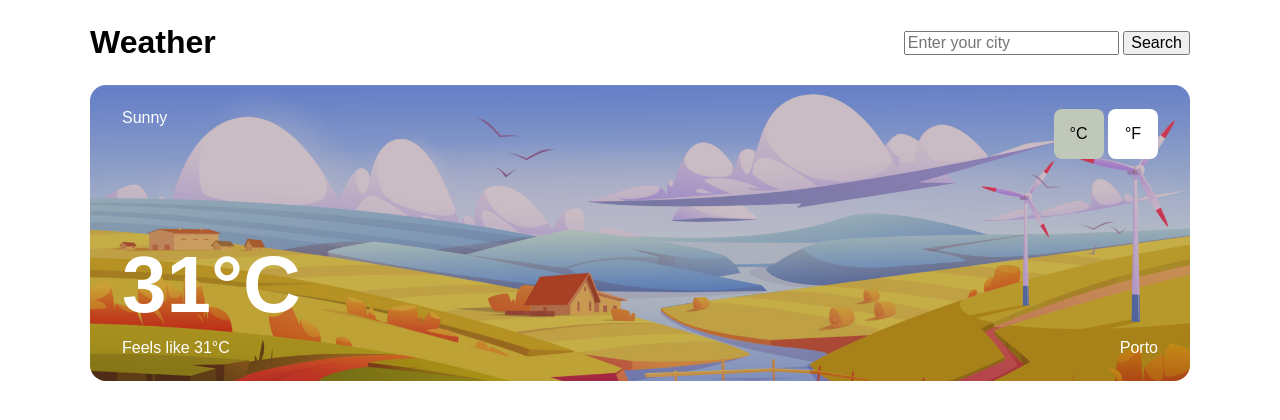
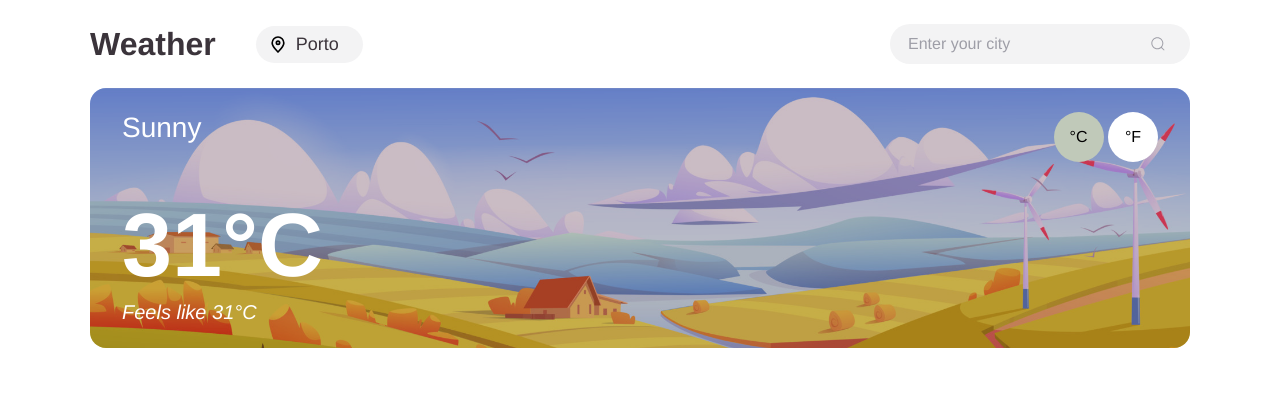
Before and after one commit to victoria-mali/odin-weather-app, a website built with webpack: page src/template.html in a window 1280 px wide. Built offline with nearby package versions, Linux system fonts and the light colour scheme.

Commit message:
Style the header & font sizes

```diff
--- a/src/dom.js
+++ b/src/dom.js
@@ -11,23 +11,24 @@ import wind from "./img/wind.jpg";
 const weatherImages = {
   "clear-day": clearDay,
   "partly-cloudy-day": partlyCloudyDay,
-  rain: rain,
+  "rain": rain,
   "clear-night": clearNight,
-  snow: snow,
-  fog: fog,
+  "snow": snow,
+  "fog": fog,
   "partly-cloudy-night": partlyCloudyNight,
-  cloudy: cloudy,
-  wind: wind,
+  "cloudy": cloudy,
+  "wind": wind,
 };
 
 const elements = {
   tempInfoDiv: document.querySelector(".temperature-info"),
+  searchContainer: document.querySelector(".search-container"),
   searchBar: document.getElementById("city-search"),
   searchBtn: document.querySelector(".search-btn"),
   temperature: document.querySelector(".temperature"),
   conditions: document.querySelector(".conditions"),
   feelslike: document.querySelector(".temp-feels-like"),
-  location: document.querySelector(".location"),
+  locationText: document.querySelector(".location-text"),
   celsiusBtn: document.querySelector(".celsius-btn"),
   fahrenheitBtn: document.querySelector(".fahrenheit-btn"),
 };
@@ -68,8 +69,7 @@ function renderWeather(weatherObj) {
   }
   elements.conditions.textContent = weatherObj.conditions;
   let initializedLocation = capitalizeNames(weatherObj.location);
-  elements.location.textContent = initializedLocation;
-  // weatherObj.location.charAt(0).toUpperCase() + weatherObj.location.slice(1);
+  elements.locationText.textContent = initializedLocation;
 
   let icon = weatherObj.icon;
   let backgroundImg = weatherImages[icon];
--- a/src/events.js
+++ b/src/events.js
@@ -1,9 +1,8 @@
 import { elements, renderWeather, throwError } from "./dom.js";
 import { processWeatherData } from "./api.js";
 
-async function showWeather() {
-  let searchValue = elements.searchBar.value;
-  let weatherObj = await processWeatherData(searchValue);
+async function showWeather(location) {
+  let weatherObj = await processWeatherData(location);
   if (!weatherObj) {
     throwError();
   } else {
@@ -11,18 +10,25 @@ async function showWeather() {
   }
 }
 
-elements.searchBtn.addEventListener("click", showWeather);
+elements.searchBtn.addEventListener("click", (e) => {
+  let searchValue = elements.searchBar.value;
+  showWeather(searchValue);
+});
 
 elements.celsiusBtn.addEventListener("click", (e) => {
   elements.celsiusBtn.classList.add("active-btn");
   elements.fahrenheitBtn.classList.remove("active-btn");
-  showWeather();
+  let currentLocation = elements.locationText.textContent;
+
+  showWeather(currentLocation);
 });
 
 elements.fahrenheitBtn.addEventListener("click", (e) => {
   elements.celsiusBtn.classList.remove("active-btn");
   elements.fahrenheitBtn.classList.add("active-btn");
-  showWeather();
+  let currentLocation = elements.locationText.textContent;
+
+  showWeather(currentLocation);
 });
 
 /* document.addEventListener("DOMContentLoaded", async function (e) {
--- a/src/styles.css
+++ b/src/styles.css
@@ -1,8 +1,11 @@
+:root {
+  --color-text: #3b343b;
+}
+
 *,
 *::before,
 *::after {
   box-sizing: border-box;
-  font-family: Arial, Helvetica, sans-serif;
 }
 
 *:not(dialog) {
@@ -47,9 +50,18 @@ h6 {
   text-wrap: balance;
 }
 
+body {
+  color: var(--color-text);
+  font-family: Helvetica, Arial, sans-serif;
+}
+
 .container {
   width: 1100px;
   margin: 24px auto;
+}
+
+h1 {
+  font-weight: 600;
 }
 
 .header {
@@ -57,6 +69,77 @@ h6 {
   justify-content: space-between;
   align-items: center;
   margin-bottom: 24px;
+}
+
+.header-left {
+    display: flex;
+    gap: 40px;
+}
+
+.location {
+    background-color: #f3f3f4;
+    border-radius: 24px;
+    padding: 8px 24px;
+    padding-left: 12px;
+    display: flex;
+    gap: 8px;
+}
+
+.location-icon {
+    width: 20px;
+}
+
+.location-text {
+    font-size: 18px;
+    color: var(--color-text);
+}
+
+.search-container {
+  display: flex;
+  line-height: 28px;
+  align-items: center;
+  position: relative;
+}
+
+.search {
+  width: 300px;
+  height: 40px;
+  line-height: 28px;
+  padding: 0 1rem;
+  padding-right: 2.5rem;
+  border: 2px solid transparent;
+  border-radius: 24px;
+  outline: none;
+  background-color: #f3f3f4;
+  color: #0d0c22;
+  transition: 0.3s ease;
+}
+
+.search::placeholder {
+  color: #9e9ea7;
+}
+
+.search:focus,
+search:hover {
+  outline: none;
+  border-color: rgba(0, 48, 73, 0.4);
+  background-color: #fff;
+  box-shadow: 0 0 0 4px rgb(0 48 73 / 10%);
+}
+
+.search-btn {
+  position: absolute;
+  right: 1rem;
+  background-color: transparent;
+  border: none;
+  padding: 8px;
+  cursor: pointer;
+}
+
+.icon {
+  fill: #9e9ea7;
+  width: 1rem;
+  height: 1rem;
 }
 
 .temperature-info {
@@ -68,7 +151,7 @@ h6 {
   padding: 24px 32px;
   display: flex;
   flex-direction: column;
-  gap: 80px;
+  gap: 32px;
 }
 
 .temp-info-row1 {
@@ -76,28 +159,32 @@ h6 {
   justify-content: space-between;
 }
 
-.temp-info-row2 {
-  display: flex;
-  justify-content: space-between;
-  align-items: end;
-}
-
 .temp-info-right {
   display: flex;
   gap: 8px;
 }
 
-.temperature {
-  font-size: 80px;
-  font-weight: 600;
-  margin-bottom: 8px;
+.conditions {
+    font-size: 28px;
 }
 
+.temperature {
+  font-size: 90px;
+  font-weight: 600;
+  margin-bottom: 4px;
+}
 
-.celsius-btn, .fahrenheit-btn {
+.temp-feels-like {
+    font-size: 20px;
+    font-style: italic;
+    font-weight: 300;
+}
+
+.celsius-btn,
+.fahrenheit-btn {
   cursor: pointer;
   border: none;
-    border-radius: 8px;
+  border-radius: 100px;
   background-color: white;
   width: 50px;
   height: 50px;
--- a/src/template.html
+++ b/src/template.html
@@ -8,34 +8,67 @@
   <body>
     <div class="container">
       <div class="header">
-        <h1>Weather</h1>
+        <div class="header-left">
+          <h1>Weather</h1>
+          <div class="location">
+            <svg
+              class="location-icon"
+              viewBox="0 0 24 24"
+              fill="none"
+              xmlns="http://www.w3.org/2000/svg"
+            >
+              <path
+                d="M12 21C15.5 17.4 19 14.1764 19 10.2C19 6.22355 15.866 3 12 3C8.13401 3 5 6.22355 5 10.2C5 14.1764 8.5 17.4 12 21Z"
+                stroke="#000000"
+                stroke-width="2"
+                stroke-linecap="round"
+                stroke-linejoin="round"
+              />
+              <path
+                d="M12 12C13.1046 12 14 11.1046 14 10C14 8.89543 13.1046 8 12 8C10.8954 8 10 8.89543 10 10C10 11.1046 10.8954 12 12 12Z"
+                stroke="#000000"
+                stroke-width="2"
+                stroke-linecap="round"
+                stroke-linejoin="round"
+              />
+            </svg>
+            <p class="location-text">Porto</p>
+          </div>
+        </div>
+
         <div class="search-container">
           <input
             type="search"
+            class="search"
             id="city-search"
             name="city-search"
             aria-label="City search"
             placeholder="Enter your city"
           />
 
-          <button class="search-btn">Search</button>
+          <button type="submit" class="search-btn">
+            <svg viewBox="0 0 24 24" aria-hidden="true" class="icon">
+              <g>
+                <path
+                  d="M21.53 20.47l-3.66-3.66C19.195 15.24 20 13.214 20 11c0-4.97-4.03-9-9-9s-9 4.03-9 9 4.03 9 9 9c2.215 0 4.24-.804 5.808-2.13l3.66 3.66c.147.146.34.22.53.22s.385-.073.53-.22c.295-.293.295-.767.002-1.06zM3.5 11c0-4.135 3.365-7.5 7.5-7.5s7.5 3.365 7.5 7.5-3.365 7.5-7.5 7.5-7.5-3.365-7.5-7.5z"
+                ></path>
+              </g>
+            </svg>
+          </button>
         </div>
       </div>
 
       <div class="temperature-info">
         <div class="temp-info-row1">
-        <p class="conditions">Sunny</p>
+          <p class="conditions">Sunny</p>
           <div class="switch-buttons">
             <button class="celsius-btn active-btn">°C</button>
             <button class="fahrenheit-btn">°F</button>
           </div>
         </div>
-        <div class="temp-info-row2">
-          <div class="temp-info-left">
-            <p class="temperature">31°C</p>
-            <p class="temp-feels-like">Feels like 31°C</p>
-          </div>
-          <p class="location">Porto</p>
+        <div class="temp-info-left">
+          <p class="temperature">31°C</p>
+          <p class="temp-feels-like">Feels like 31°C</p>
         </div>
       </div>
     </div>
```
Also changed, not shown: src/font/Mukta-Bold.woff (added), src/font/Mukta-Bold.woff2 (added), src/font/Mukta-ExtraBold.woff (added), src/font/Mukta-ExtraBold.woff2 (added), src/font/Mukta-ExtraLight.woff (added), src/font/Mukta-ExtraLight.woff2 (added), src/font/Mukta-Light.woff (added), src/font/Mukta-Light.woff2 (added), src/font/Mukta-Medium.woff (added), src/font/Mukta-Medium.woff2 (added), src/font/Mukta-Regular.woff (added), src/font/Mukta-Regular.woff2 (added), src/font/Mukta-SemiBold.woff (added), src/font/Mukta-SemiBold.woff2 (added). Lines whose indentation alone changed are shown as unchanged.
